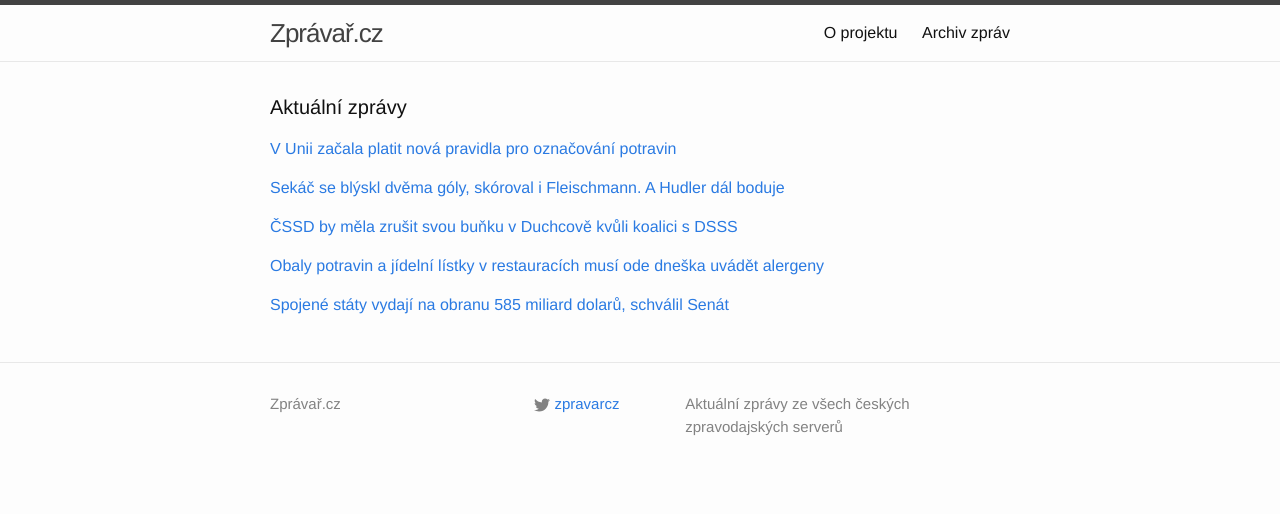
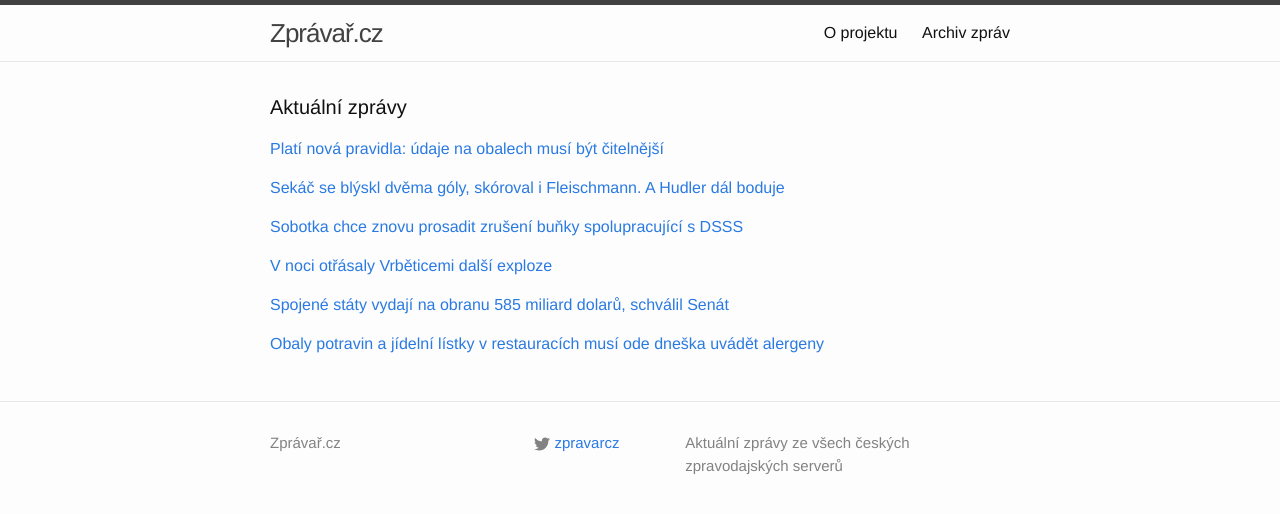
Before and after one commit to adliska/zpravar, a Jekyll site: the page built from index.html, in a window 1280 px wide. Shown: the top 514 px of the page. Built offline with Jekyll 4.4.1, drawn with Linux system fonts in a browser that asks for light colours.

Commit message:
zpravar news update

```diff
--- a/index.html
+++ b/index.html
@@ -5,9 +5,10 @@ layout: default
 <div class="home">
     <h1 class="page-heading">Aktuální zprávy</h1>
 
-<p><a href="javascript:;" onclick="toggle_visibility('zpravy0')">V Unii začala platit nová pravidla pro označování potravin</a></p>
+<p><a href="javascript:;" onclick="toggle_visibility('zpravy0')">Platí nová pravidla: údaje na obalech musí být čitelnější</a></p>
 <div id="zpravy0" style="display:none">
 <ul>
+<li><a href=http://echo24.cz/a/i8wAq>Platí nová pravidla: údaje na obalech musí být čitelnější - echo24.cz</a></li>
 <li><a href=http://zpravy.e15.cz/domaci/politika/v-unii-zacala-platit-nova-pravidla-pro-oznacovani-potravin-1145543>V Unii začala platit nová pravidla pro označování potravin - zpravy.e15.cz</a></li>
 <li><a href=http://www.denik.cz/ekonomika/v-cele-evropske-unii-se-meni-pravidla-pro-oznacovani-potravin-20141213.html>V celé Evropské unii se mění pravidla pro označování potravin - www.denik.cz</a></li>
 <li><a href=http://byznys.ihned.cz/c1-63252960-nova-evropska-pravidla-pro-oznacovani-potravin-vstupuji-v-platnost>Nová evropská pravidla pro označování potravin vstupují v platnost - byznys.ihned.cz</a></li>
@@ -25,19 +26,20 @@ layout: default
 <li><a href=http://www.sportovninoviny.cz/zpravy/sekac-dvema-goly-pomohl-k-vyhre-montrealu/1158440>Sekáč dvěma góly pomohl k výhře Montrealu - www.sportovninoviny.cz</a></li>
 <li><a href=http://sport.aktualne.cz/nhl/r~6513e934828d11e493c9002590604f2e/>Sekáč se dvěma góly podílel na triumfu Montrealu - sport.aktualne.cz</a></li>
 </ul>
-</div><p><a href="javascript:;" onclick="toggle_visibility('zpravy2')">ČSSD by měla zrušit svou buňku v Duchcově kvůli koalici s DSSS</a></p>
+</div><p><a href="javascript:;" onclick="toggle_visibility('zpravy2')">Sobotka chce znovu prosadit zrušení buňky spolupracující s DSSS</a></p>
 <div id="zpravy2" style="display:none">
 <ul>
+<li><a href=http://www.ceskatelevize.cz/ct24/domaci/295301-sobotka-chce-znovu-prosadit-zruseni-bunky-spolupracujici-s-dsss/>Sobotka chce znovu prosadit zrušení buňky spolupracující s DSSS - www.ceskatelevize.cz</a></li>
 <li><a href=http://www.ceskenoviny.cz/zpravy/zpravy/cssd-by-mela-zrusit-svou-bunku-v-duchcove-kvuli-koalici-s-dsss/1158428>ČSSD by měla zrušit svou buňku v Duchcově kvůli koalici s DSSS - www.ceskenoviny.cz</a></li>
 <li><a href=http://www.rozhlas.cz/_zprava/cssd-bude-jednat-o-zruseni-organizace-v-duchcove-kvuli-koalici-s-dsss--1432104>ČSSD bude jednat o zrušení organizace v Duchcově kvůli koalici s DSSS - www.rozhlas.cz</a></li>
 <li><a href=http://www.rozhlas.cz/_zprava/cssd-jedna-o-zruseni-organizace-v-duchcove-kvuli-koalici-s-dsss--1432104>ČSSD jedná o zrušení organizace v Duchcově kvůli koalici s DSSS - www.rozhlas.cz</a></li>
 </ul>
-</div><p><a href="javascript:;" onclick="toggle_visibility('zpravy3')">Obaly potravin a jídelní lístky v restauracích musí ode dneška uvádět alergeny</a></p>
+</div><p><a href="javascript:;" onclick="toggle_visibility('zpravy3')">V noci otřásaly Vrběticemi další exploze</a></p>
 <div id="zpravy3" style="display:none">
 <ul>
-<li><a href=http://www.rozhlas.cz/_zprava/obaly-potravin-a-jidelni-listky-v-restauracich-musi-ode-dneska-uvadet-alergeny--1432103>Obaly potravin a jídelní lístky v restauracích musí ode dneška uvádět alergeny - www.rozhlas.cz</a></li>
-<li><a href=http://www.rozhlas.cz/_zprava/obaly-potravin-i-podoba-jidelnich-listku-v-restauracich-se-meni--1432103>Obaly potravin i podoba jídelních lístků v restauracích se mění - www.rozhlas.cz</a></li>
-<li><a href=http://www.rozhlas.cz/_zprava/ode-dneska-se-meni-obaly-potravin-i-podoba-jidelnich-listku-v-restauracich--1432103>Ode dneška se mění obaly potravin i podoba jídelních lístků v restauracích - www.rozhlas.cz</a></li>
+<li><a href=http://www.novinky.cz/krimi/356273-v-noci-otrasaly-vrbeticemi-dalsi-exploze.html>V noci otřásaly Vrběticemi další exploze - www.novinky.cz</a></li>
+<li><a href=http://www.tyden.cz/rubriky/domaci/dalsi-vybuchy-ve-vrbeticich-bezpecnostni-lhuta-bezi-nanovo_327162.html>Další výbuchy ve Vrběticích. Bezpečnostní lhůta běží nanovo - www.tyden.cz</a></li>
+<li><a href=http://www.ceskenoviny.cz/zpravy/zpravy/z-vrbetickeho-arealu-se-nerizene-vybuchy-v-noci-opet-ozvaly/1158450>Z vrbětického areálu se neřízené výbuchy v noci opět ozvaly - www.ceskenoviny.cz</a></li>
 </ul>
 </div><p><a href="javascript:;" onclick="toggle_visibility('zpravy4')">Spojené státy vydají na obranu 585 miliard dolarů, schválil Senát </a></p>
 <div id="zpravy4" style="display:none">
@@ -46,4 +48,11 @@ layout: default
 <li><a href=http://www.ceskenoviny.cz/zpravy/zpravy/americky-senat-schvalil-obranny-rozpocet/1158423>Americký Senát schválil obranný rozpočet - www.ceskenoviny.cz</a></li>
 <li><a href=http://zpravy.idnes.cz/senat-schvalil-rozpocet-usa-na-obranu-d8u-/zahranicni.aspx?c=A141213_071131_zahranicni_cen>USA vydají na obranu 585 miliard dolarů, schválil Senát - zpravy.idnes.cz</a></li>
 </ul>
+</div><p><a href="javascript:;" onclick="toggle_visibility('zpravy5')">Obaly potravin a jídelní lístky v restauracích musí ode dneška uvádět alergeny</a></p>
+<div id="zpravy5" style="display:none">
+<ul>
+<li><a href=http://www.rozhlas.cz/_zprava/obaly-potravin-a-jidelni-listky-v-restauracich-musi-ode-dneska-uvadet-alergeny--1432103>Obaly potravin a jídelní lístky v restauracích musí ode dneška uvádět alergeny - www.rozhlas.cz</a></li>
+<li><a href=http://www.rozhlas.cz/_zprava/obaly-potravin-i-podoba-jidelnich-listku-v-restauracich-se-meni--1432103>Obaly potravin i podoba jídelních lístků v restauracích se mění - www.rozhlas.cz</a></li>
+<li><a href=http://www.rozhlas.cz/_zprava/ode-dneska-se-meni-obaly-potravin-i-podoba-jidelnich-listku-v-restauracich--1432103>Ode dneška se mění obaly potravin i podoba jídelních lístků v restauracích - www.rozhlas.cz</a></li>
+</ul>
 </div></div>
```
